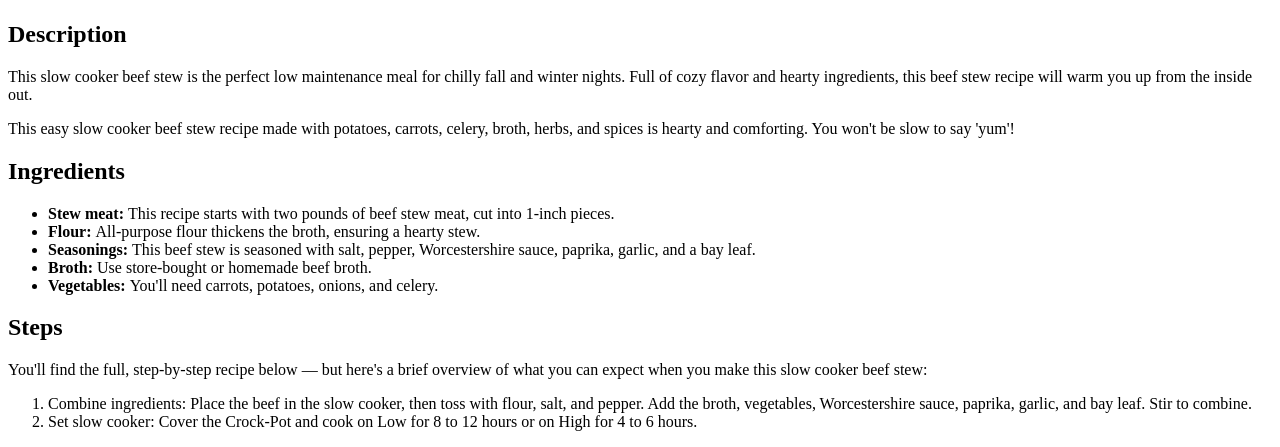
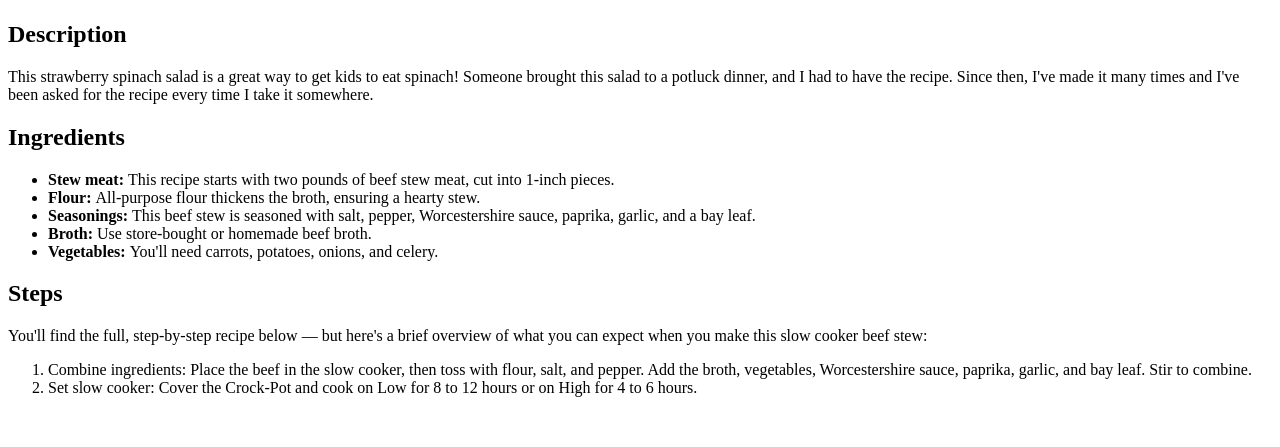
Before and after one commit to hectorlabra/odin-recipes, a plain HTML site: page recipes/strawberry.html in a window 1280 px wide. Shown: the part 383-830 px from the top of the page. After the commit the page ends 800 px from the top, so only its background shows below. Drawn offline with Linux system fonts and the light colour scheme.

Commit message:
add description to strawberry recipe

```diff
--- a/recipes/strawberry.html
+++ b/recipes/strawberry.html
@@ -9,21 +9,14 @@
   <body>
     <h1>Strawberry Spinach Salad Stew</h1>
     <img
-      src="https://imagesvc.meredithcorp.io/v3/mm/image?url=https%3A%2F%2Fpublic-assets.meredithcorp.io%2F1df5014d05e20954cd51b4796cf6dac5%2F168028364446189852BD1-F874-43D3-A858-242A9C17DC37.jpeg&q=60&c=sc&orient=true&poi=auto&h=512"
+      src="https://imagesvc.meredithcorp.io/v3/mm/image?url=https%3A%2F%2Fpublic-assets.meredithcorp.io%2Fc1dade9bbb66750c4e95999e9bed5ac3%2F1681553681207IMG_20230415_181427_edit_46402614550210.jpg&q=60&c=sc&orient=true&poi=auto&h=512"
       alt="Slow Cooker Beef Stew image"
     />
     <h2>Description</h2>
     <p>
-      This slow cooker beef stew is the perfect low maintenance meal for chilly
-      fall and winter nights. Full of cozy flavor and hearty ingredients, this
-      beef stew recipe will warm you up from the inside out.
+    This strawberry spinach salad is a great way to get kids to eat spinach! Someone brought this salad to a potluck dinner, and I had to have the recipe. Since then, I've made it many times and I've been asked for the recipe every time I take it somewhere.
     </p>
 
-    <p>
-      This easy slow cooker beef stew recipe made with potatoes, carrots,
-      celery, broth, herbs, and spices is hearty and comforting. You won't be
-      slow to say 'yum'!
-    </p>
     <h2>Ingredients</h2>
     <ul>
       <li>
```
